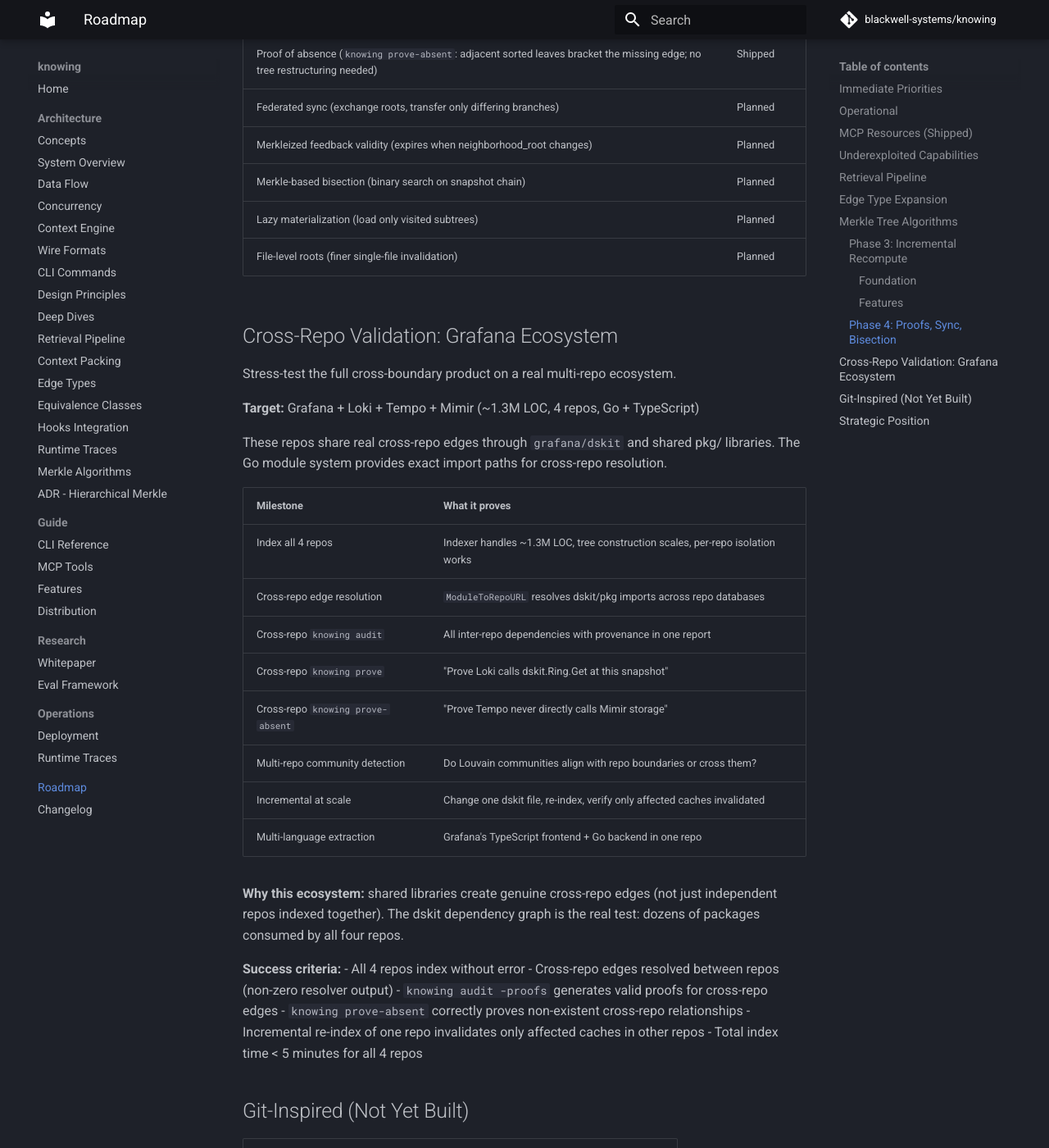
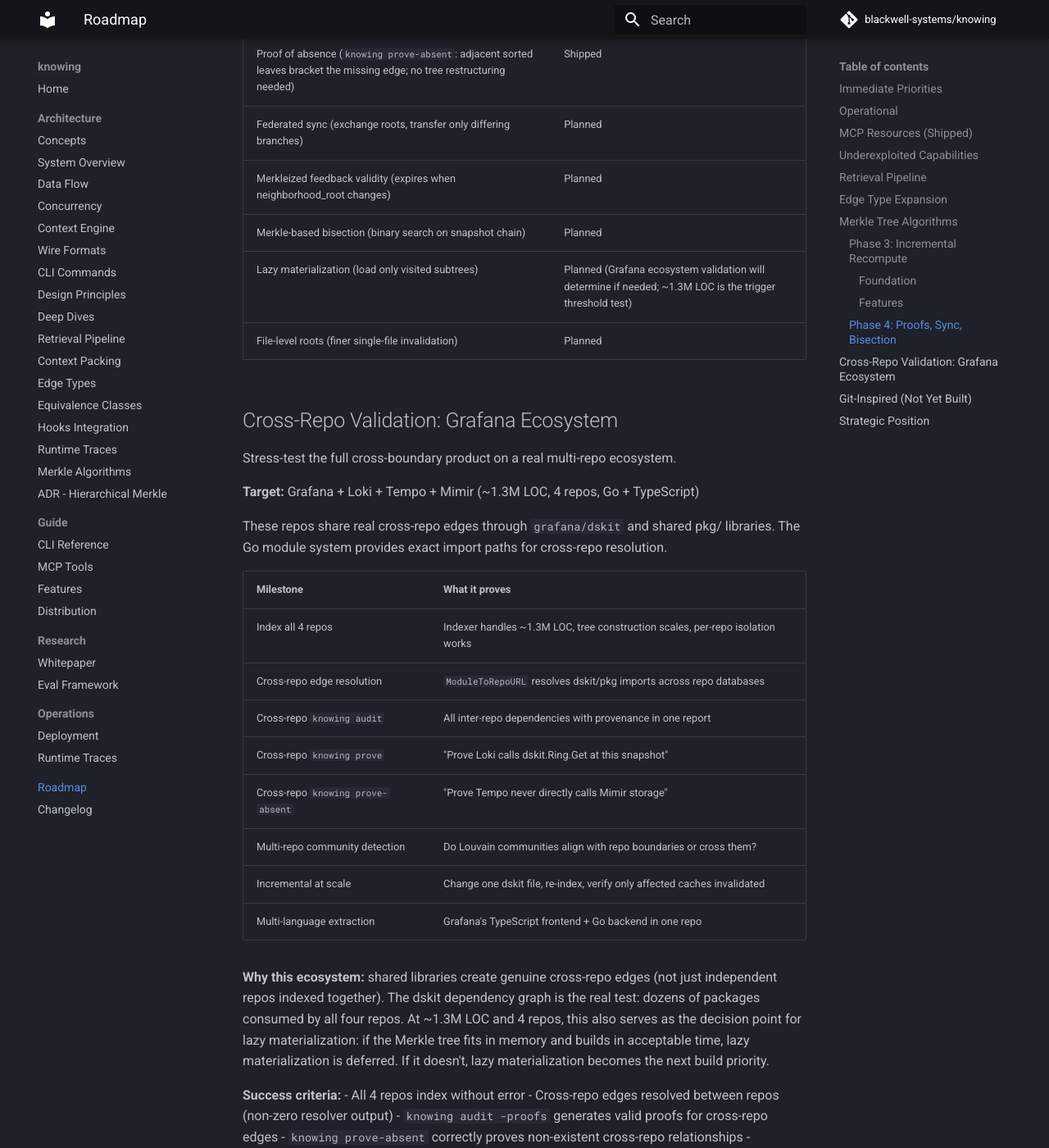
Before and after one commit to blackwell-systems/knowing, an MkDocs documentation site: the page built from docs/roadmap.md, in a window 1280 px wide and 1400 px high, scrolled down 4577 px. Shown: the whole window at 82% size. Built offline with MkDocs 1.6.1 and Material for MkDocs 9.7.7, drawn with Linux system fonts in a browser that asks for light colours; comment, search, counter and statistics services are not loaded.

Commit message:
docs: link Grafana validation to lazy materialization decision

```diff
--- a/docs/roadmap.md
+++ b/docs/roadmap.md
@@ -112,7 +112,7 @@ Phase 3 requires foundation work before the features can be built correctly. The
 | Federated sync (exchange roots, transfer only differing branches) | Planned |
 | Merkleized feedback validity (expires when neighborhood_root changes) | Planned |
 | Merkle-based bisection (binary search on snapshot chain) | Planned |
-| Lazy materialization (load only visited subtrees) | Planned |
+| Lazy materialization (load only visited subtrees) | Planned (Grafana ecosystem validation will determine if needed; ~1.3M LOC is the trigger threshold test) |
 | File-level roots (finer single-file invalidation) | Planned |
 
 ## Cross-Repo Validation: Grafana Ecosystem
@@ -134,7 +134,7 @@ These repos share real cross-repo edges through `grafana/dskit` and shared pkg/
 | Incremental at scale | Change one dskit file, re-index, verify only affected caches invalidated |
 | Multi-language extraction | Grafana's TypeScript frontend + Go backend in one repo |
 
-**Why this ecosystem:** shared libraries create genuine cross-repo edges (not just independent repos indexed together). The dskit dependency graph is the real test: dozens of packages consumed by all four repos.
+**Why this ecosystem:** shared libraries create genuine cross-repo edges (not just independent repos indexed together). The dskit dependency graph is the real test: dozens of packages consumed by all four repos. At ~1.3M LOC and 4 repos, this also serves as the decision point for lazy materialization: if the Merkle tree fits in memory and builds in acceptable time, lazy materialization is deferred. If it doesn't, lazy materialization becomes the next build priority.
 
 **Success criteria:**
 - All 4 repos index without error
```
